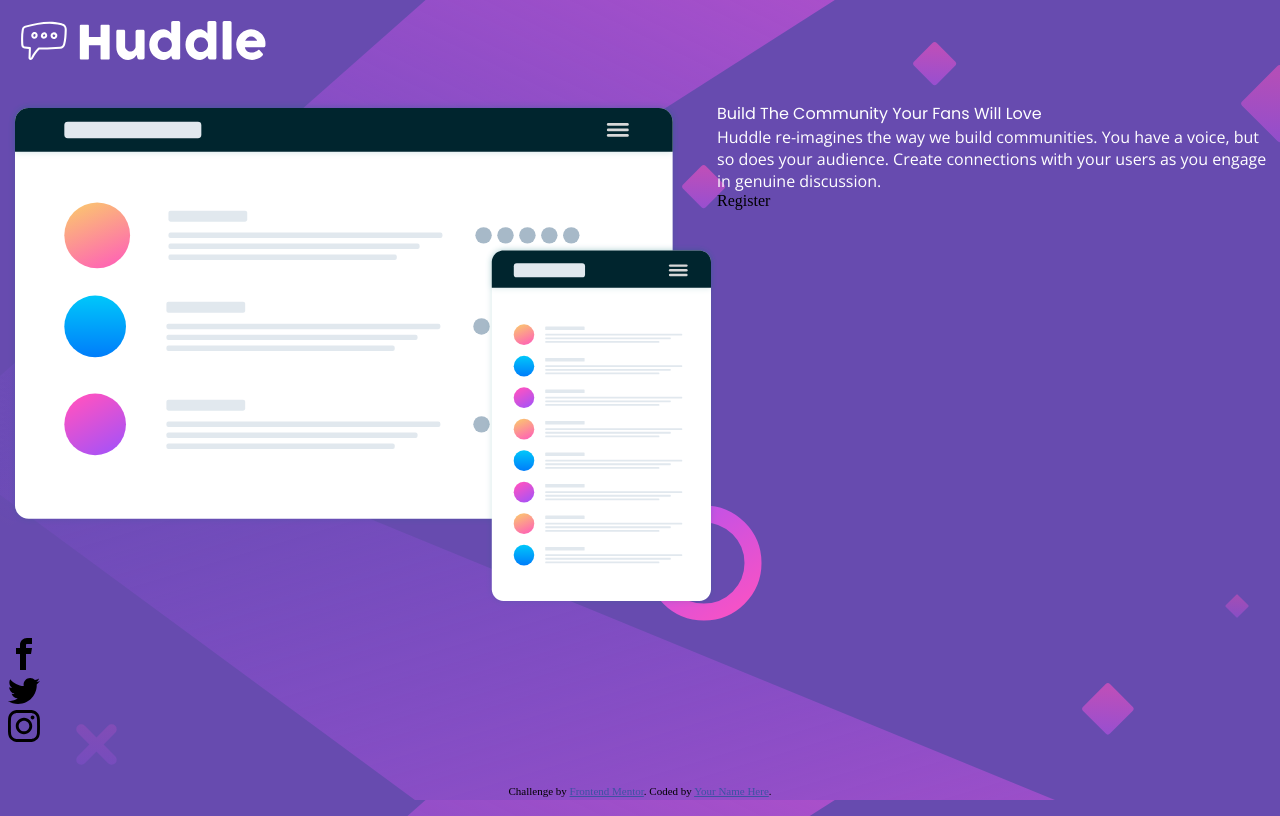
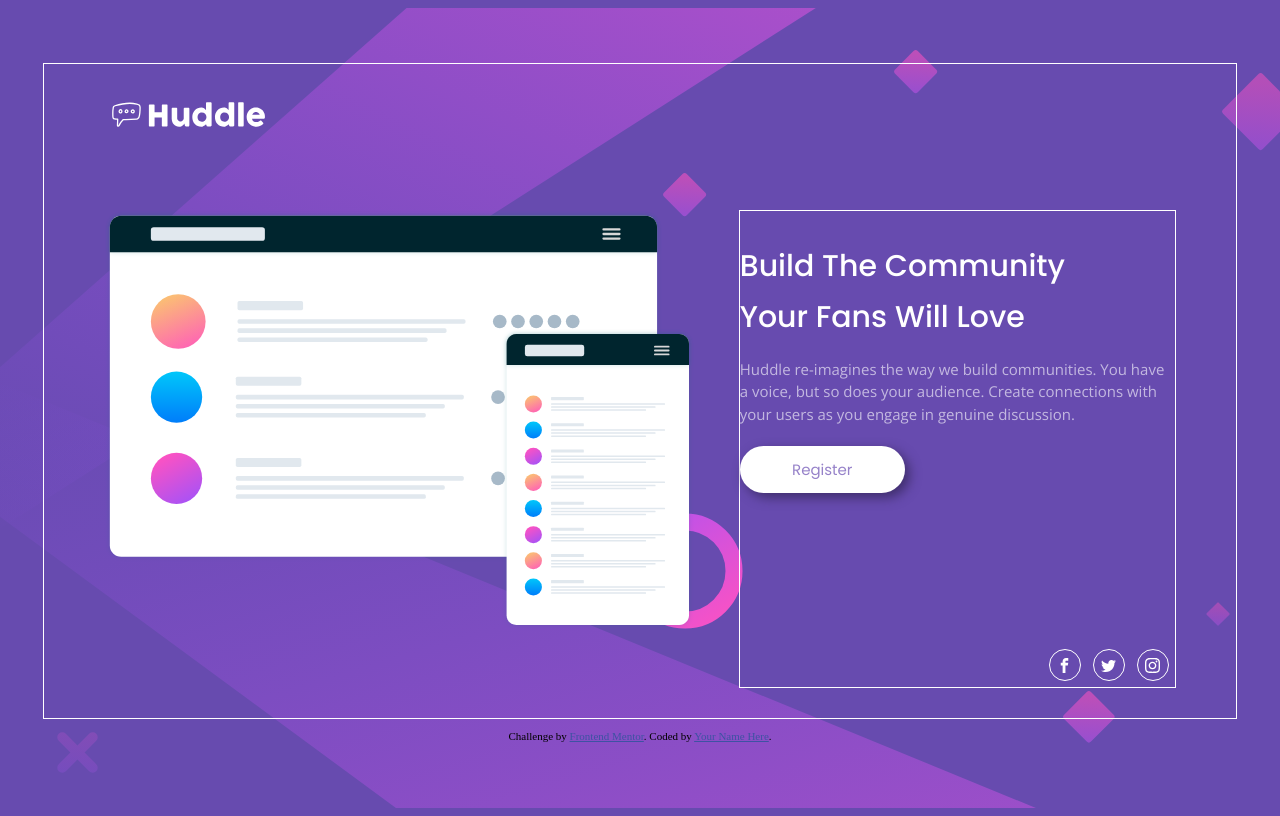
Before and after one commit to AnneBerengere/huddle-landing-page-with-single-introductory-section-master, a plain HTML site: page index.html in a window 1280 px wide. Drawn offline with nearby package versions, Linux system fonts and the light colour scheme.

Commit message:
Implémentation design format ordinateur

```diff
--- a/index.html
+++ b/index.html
@@ -1,7 +1,7 @@
 <!DOCTYPE html>
 <html lang="en">
 <link rel="preconnect" href="https://fonts.gstatic.com">
-<link href="https://fonts.googleapis.com/css2?family=Poppins:ital,wght@0,400;0,700;1,400;1,700&display=swap" rel="stylesheet">
+<link href="https://fonts.googleapis.com/css2?family=Poppins:ital,wght@0,400;0,500;0,700;1,400;1,500;1,700&display=swap" rel="stylesheet">
 <link rel="preconnect" href="https://fonts.gstatic.com">
 <link href="https://fonts.googleapis.com/css2?family=Open+Sans:ital@0;1&display=swap" rel="stylesheet">
 <link rel="stylesheet" href="style.css">
@@ -21,6 +21,7 @@
 </head>
 <body>
 
+<div class="card">
   <section class="logo">
     <img src="./images/logo.svg"/>
   </section>
@@ -31,7 +32,8 @@
     </div>
     <div class="content_container">
       <div class="titre">
-        Build The Community Your Fans Will Love
+        Build The Community <br />
+        Your Fans Will Love
       </div>
       <div class="content">
         Huddle re-imagines the way we build communities. You have a voice, but so does your audience.
@@ -40,9 +42,6 @@
       <div class="button_register">
         Register
       </div>
-    </div>
-  </section>
-
       <section class="network_container">
         <div class="circle_icon">
           <img src="images/facebook.svg"/>
@@ -54,6 +53,11 @@
           <img src="images/instagram.svg"/>
         </div>
       </section>
+    </div>
+  </section>
+
+
+</div>
 
   <footer>
     <p class="attribution">
--- a/style.css
+++ b/style.css
@@ -1,43 +1,143 @@
 body {
+    background-color: hsl(257, 40%, 49%);
+    height: 100vh;
+    font-size: 15px;
+    display: flex;
+    align-items: center;
+    justify-content: center;
+    flex-direction: column;
+    background-repeat: no-repeat;
+}
+
+.card {
     display: flex;
     flex-direction: column;
-    justify-content: space-between;
-    background-color: hsl(257, 40%, 49%);
-    height: 100vh;
+    border: 0.1em solid white;
+    padding: 2em 4em 2em 4em;
 }
 
 .logo {
     display: flex;
     align-items: center;
     justify-content: flex-start;
+    width: 11em;
+}
+
+.logo>img {
+    width: 100%;
+    height: auto;
+}
+
+.container {
+    margin-top: 5em;
+}
+
+.site_preview>img {
+    width: 100%;
+    height: auto;
 }
 
 .titre {
     font-family: 'Poppins', sans-serif;
     color: white;
+    font-size: 2em;
+    font-weight: 500;
+    line-height: 1.7em;
 }
 
 .content {
     font-family: 'Open Sans', sans-serif;
+    color: hsl(257, 40%, 80%);
+    font-size: 1em;
+    line-height: 1.5em;
+    margin-top: 1em;
+    margin-bottom: 1.4em;
+}
+
+.button_register {
+    font-family: 'Poppins', sans-serif;
+    background-color: white;
+    border-radius: 2em;
+    padding: 0.8em 0;
+    font-size: 1em;
+    text-align: center;
+    font-weight: 400;
+    color: hsl(257, 40%, 65%);
+    box-shadow: 0.3em 0.3em 0.8em 0 hsl(257, 40%, 30%);
+}
+
+.button_register:hover {
+    background-color: hsl(300, 69%, 71%);
     color: white;
 }
 
+.network_container {
+    display: flex;
+    flex-direction: row;
+    justify-content: flex-end;
+    align-items: center;
+}
+
+.circle_icon {
+    border: 0.1em solid white;
+    border-radius: 100%;
+    padding: 0.5em;
+    width: 1em;
+    height: 1em;
+    margin: 0.4em;
+}
+
+.circle_icon>img {
+    filter: invert(100%);
+    width: 100%;
+    height: auto;
+}
+
 /*Ordinateur*/
-@media only screen and (min-width: 901px){
+@media only screen and (min-width: 1041px){
     body {
         background-image: url("images/bg-desktop.svg");
+        background-position: center;
     }
 
     .container {
         display: flex;
         flex-direction: row;
+        /*width: 100%;*/
     }
+
+    .site_preview {
+        width: 39.3em;
+        height: auto;
+    }
+
+    .content_container {
+        display: flex;
+        flex-direction: column;
+        border: 0.1em solid white;
+        margin-left: 3em;
+        width: 29em;
+    }
+
+    .titre {
+        margin-top: 1em;
+    }
+
+    .button_register {
+        width: 11em;
+    }
+
+    .network_container {
+        margin-top: 10em;
+    }
+
 }
 
 /*mobile*/
-@media only screen and (max-width: 900px){
+@media only screen and (max-width: 1040px){
     body {
         background-image: url("images/bg-mobile.svg");
+        background-position: top;
     }
 
     .container {
```
Also changed, not shown: design/desktop-designTR.jpg. Lines whose indentation alone changed are shown as unchanged.
